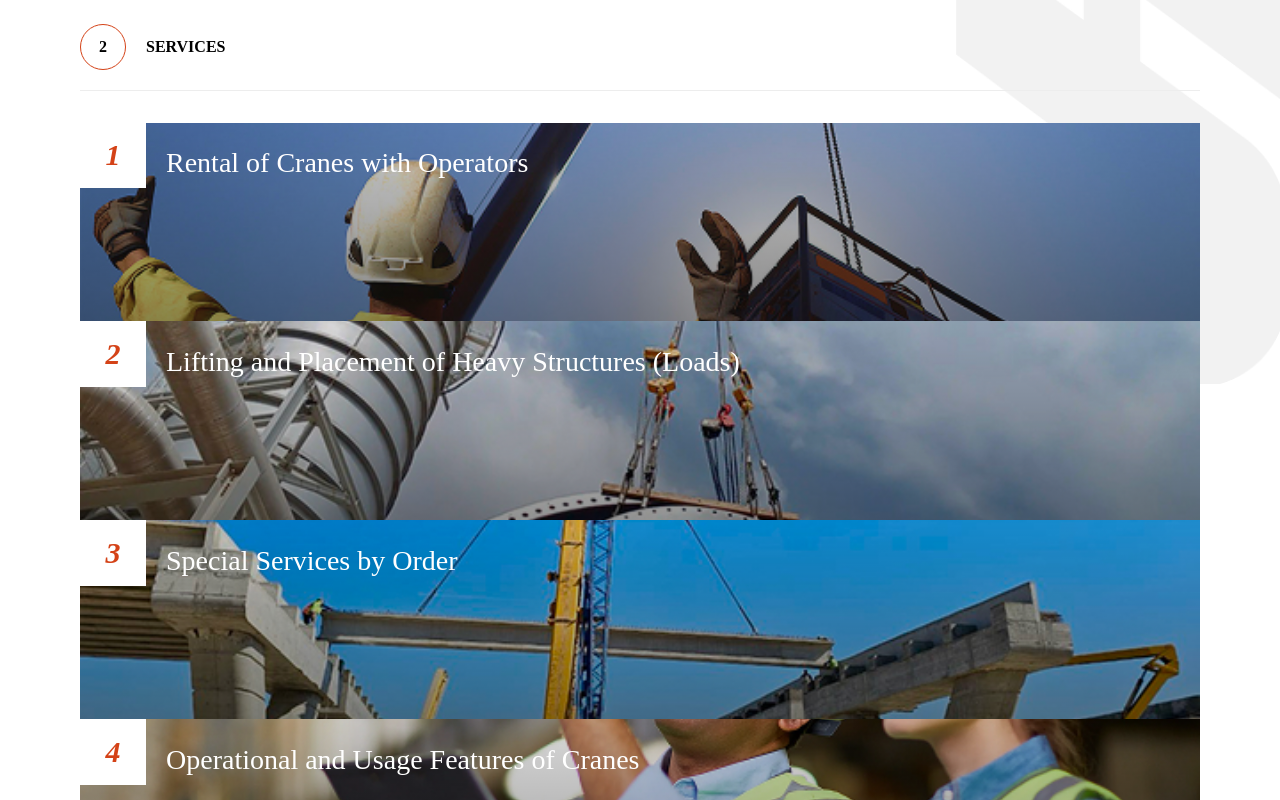
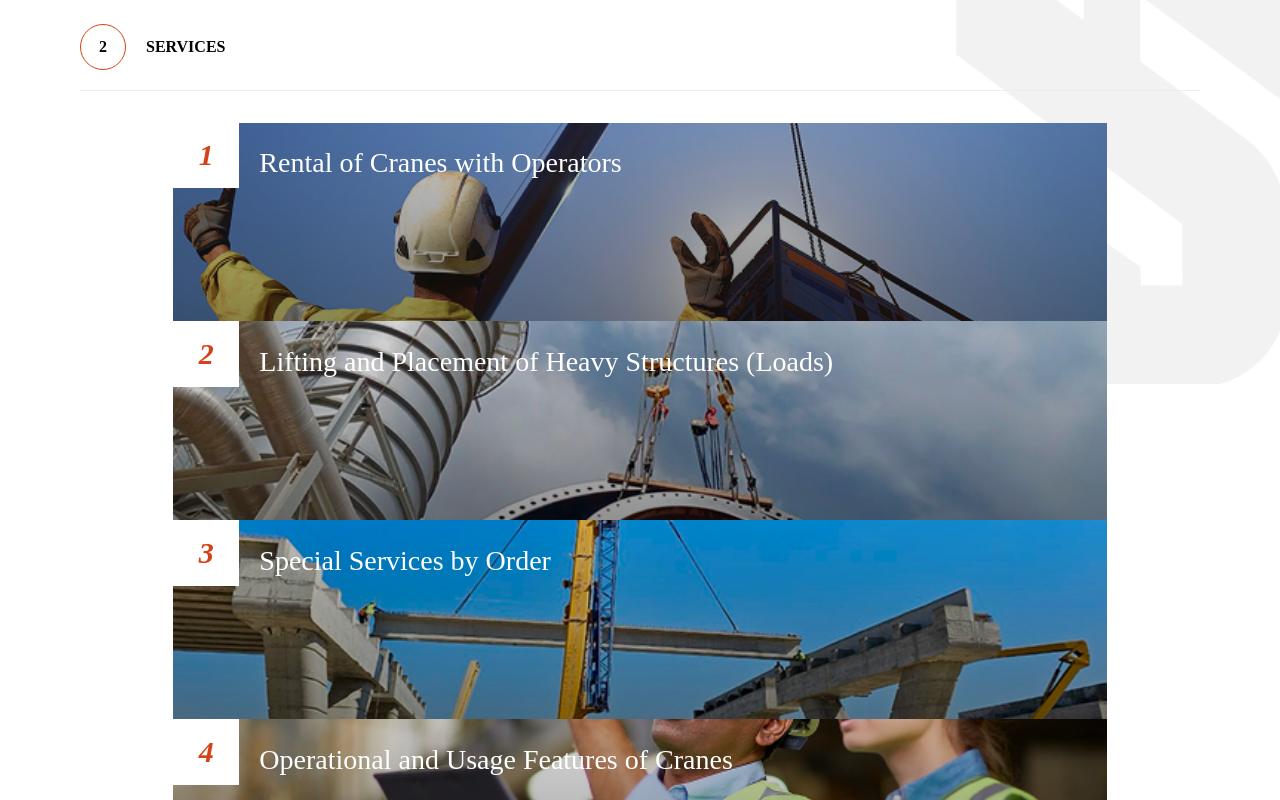
Before and after one commit to altinaD/erkin-hereket, a Next.js app: page /about/home in a window 1280 px wide. Shown: the part 1640-2440 px from the top of the page. Built offline with nearby package versions, Linux system fonts and the light colour scheme.

Commit message:
spaces fixed

```diff
--- a/_components/Cranes.tsx
+++ b/_components/Cranes.tsx
@@ -19,7 +19,7 @@ export default function Cranes(){
              {(displayedCranes as craneType[]).map((crane: craneType, ndx: number) => (
                 <div className="relative crane-item" key={ndx} >
                     <div className="relative" style={{ background: 'linear-gradient(to bottom, #fff 50%, #EEEEEE 50%)' }}>
-                        <Image className="p-[10px] pb-0 relative z-2 max-2xl:w-[100%]" width={393} height={280} alt="cranes" src={`/images/cranes/${ndx+1}.jpg`} />
+                        <Image className="p-[10px] h-[100%] object-cover pb-0 relative z-2 max-2xl:w-[100%]" style={{aspectRatio: '1 / 0.8'}} width={393} height={280} alt="cranes" src={`/images/cranes/${ndx+1}.jpg`} />
                     </div>
                     <div className="relative h-[100%]" style={{ background: 'linear-gradient(180deg, #F1F1F1 0%, #EEEEEE 100%)' }}>
                         <div className="px-[20px] py-[27px] w-[100%]">
--- a/app/[locale]/about/page.tsx
+++ b/app/[locale]/about/page.tsx
@@ -20,8 +20,8 @@ export default function Page() {
                         <div className="absolute w-[150px] h-[150px] right-[0] top-[300px] bg-[#FFFFFF1A]"></div>
                         <div className="absolute w-[150px] h-[150px] right-[300px] top-[0] border-[1px] border-t-transparent border-r-transparent border-l-[#FFFFFF1A] border-b-[#FFFFFF1A]"></div>
                     </div>
-                    <div className="hero-content hero-content2">
-                        <div className="space">
+                    <div className="space">
+                        <div className="hero-content hero-content2">
                             <h1 className="hero-title">{nav("about")}</h1>
                         </div>
                     </div>
--- a/app/[locale]/contact/page.tsx
+++ b/app/[locale]/contact/page.tsx
@@ -18,8 +18,8 @@ export default function Page() {
                         <div className="absolute w-[150px] h-[150px] right-[0] top-[300px] bg-[#FFFFFF1A]"></div>
                         <div className="absolute w-[150px] h-[150px] right-[300px] top-[0] border-[1px] border-t-transparent border-r-transparent border-l-[#FFFFFF1A] border-b-[#FFFFFF1A]"></div>
                     </div>
-                    <div className="hero-content hero-content2">
-                        <div className="space">
+                    <div className="space">
+                        <div className="hero-content hero-content2">
                             <h1 className="hero-title">{nav("contact")}</h1>
                         </div>
                     </div>
--- a/app/[locale]/cranes/page.tsx
+++ b/app/[locale]/cranes/page.tsx
@@ -17,8 +17,8 @@ export default function Page() {
                         <div className="absolute w-[150px] h-[150px] right-[0] top-[300px] bg-[#FFFFFF1A]"></div>
                         <div className="absolute w-[150px] h-[150px] right-[300px] top-[0] border-[1px] border-t-transparent border-r-transparent border-l-[#FFFFFF1A] border-b-[#FFFFFF1A]"></div>
                     </div>
-                    <div className="hero-content hero-content2">
-                        <div className="space">
+                    <div className="space">
+                        <div className="hero-content hero-content2">
                             <h1 className="hero-title">{nav("cranes")}</h1>
                         </div>
                     </div>
--- a/app/[locale]/home/Services.tsx
+++ b/app/[locale]/home/Services.tsx
@@ -85,6 +85,7 @@ export default function Services() {
                     animate={{ x: position.x - 50, y: position.y - 30 }}
                 />
             )} */}
+            <span></span>
             <ul className={styles['services']}>
                 {services.map((service, index) => (
                     <motion.li
@@ -112,6 +113,7 @@ export default function Services() {
                     </motion.li>
                 ))}
             </ul>
+            <span></span>
         </div>
     )
 }
--- a/app/[locale]/home/page.tsx
+++ b/app/[locale]/home/page.tsx
@@ -36,8 +36,9 @@ export default function Home(){
                     <div className="absolute w-[150px] h-[150px] right-[0] top-[300px] bg-[#FFFFFF1A]"></div>
                     <div className="absolute w-[150px] h-[150px] right-[300px] top-[0] border-[1px] border-t-transparent border-r-transparent border-l-[#FFFFFF1A] border-b-[#FFFFFF1A]"></div>
                 </div>
-                <div className="hero-content">
-                    <div className="space">
+
+                <div className="space">
+                    <div className="hero-content">
                         <h1 className="hero-title">{home('heroTitle')}</h1>
                         <RedirectButton caption="Services" href="/services" />
                     </div>
--- a/app/[locale]/home/style.module.css
+++ b/app/[locale]/home/style.module.css
@@ -15,7 +15,6 @@
 .home-container{
     position: relative;
     margin-top: 80px;
-    /* z-index: 2; */
 }
 
 .home-title {
@@ -71,7 +70,8 @@
     z-index: 1;
     margin-top: 2rem;
     overflow: hidden;
-    cursor: none !important;
+    display: grid;
+    grid-template-columns: 1fr 10fr 1fr ;
 
     @media (max-width: 835px) {
         margin-top: 40px;
@@ -79,7 +79,6 @@
 
     @media (max-width: 590px) {
         overflow-x: auto;
-        cursor: pointer !important;
         margin: 0;
         width: 100%;
         padding: 0;
@@ -93,7 +92,6 @@
 .service_content {
     position: relative;
     margin-top: -1px;
-    cursor: none;
     width: 100%;
     display: flex;
     position: relative;
@@ -181,37 +179,3 @@
         }
     }
 }
-
-
-/* .follower {
-    width: 60px;
-    height: 60px;
-    background-color: rgba(255, 255, 255, 0.8);
-    border-radius: 50%;
-    position: absolute;
-    pointer-events: none;
-    z-index: 100;
-    display: flex;
-    justify-content: center;
-    align-items: center;
-    transform: translate3d(0, 0, 0);
-    will-change: auto;
-
-    @media (max-width: 835px) {
-        display: none;
-    }
-
-    &:before {
-        content: url('/images/ArrowUpRight.svg');
-        width: 30px;
-        height: 30px;
-        color: #D44217;
-        position: absolute;
-        top: 50%;
-        left: 50%;
-        transform: translate(-50%, -50%) ;
-        object-fit: contain;
-        text-align: center;
-    }
-}
- */
--- a/app/[locale]/projects/page.tsx
+++ b/app/[locale]/projects/page.tsx
@@ -26,8 +26,8 @@ export default function Page() {
                         <div className="absolute w-[150px] h-[150px] right-[0] top-[300px] bg-[#FFFFFF1A]"></div>
                         <div className="absolute w-[150px] h-[150px] right-[300px] top-[0] border-[1px] border-t-transparent border-r-transparent border-l-[#FFFFFF1A] border-b-[#FFFFFF1A]"></div>
                     </div>
-                    <div className="hero-content hero-content2">
-                        <div className="space">
+                    <div className="space">
+                        <div className="hero-content hero-content2">
                             <h1 className="hero-title">{nav("projects")}</h1>
                         </div>
                     </div>
--- a/app/[locale]/services/page.tsx
+++ b/app/[locale]/services/page.tsx
@@ -17,8 +17,8 @@ export default function Page() {
                         <div className="absolute w-[150px] h-[150px] right-[0] top-[300px] bg-[#FFFFFF1A]"></div>
                         <div className="absolute w-[150px] h-[150px] right-[300px] top-[0] border-[1px] border-t-transparent border-r-transparent border-l-[#FFFFFF1A] border-b-[#FFFFFF1A]"></div>
                     </div>
-                    <div className="hero-content hero-content2">
-                        <div className="space">
+                    <div className="space">
+                        <div className="hero-content hero-content2">
                             <h1 className="hero-title">{nav("services")}</h1>
                         </div>
                     </div>
```
Also changed, not shown: _templates/header/header.tsx (+7 -4 lines).
